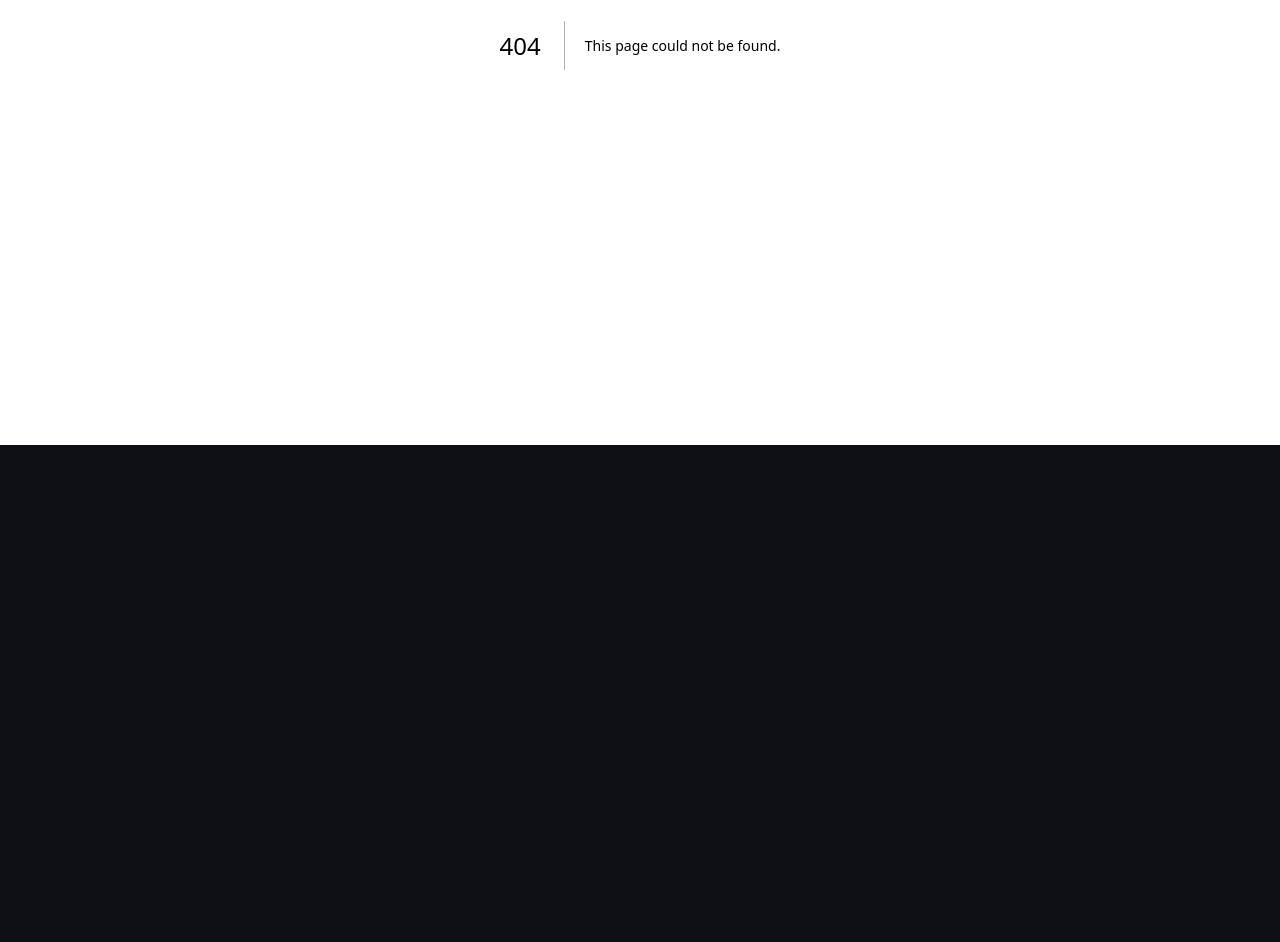
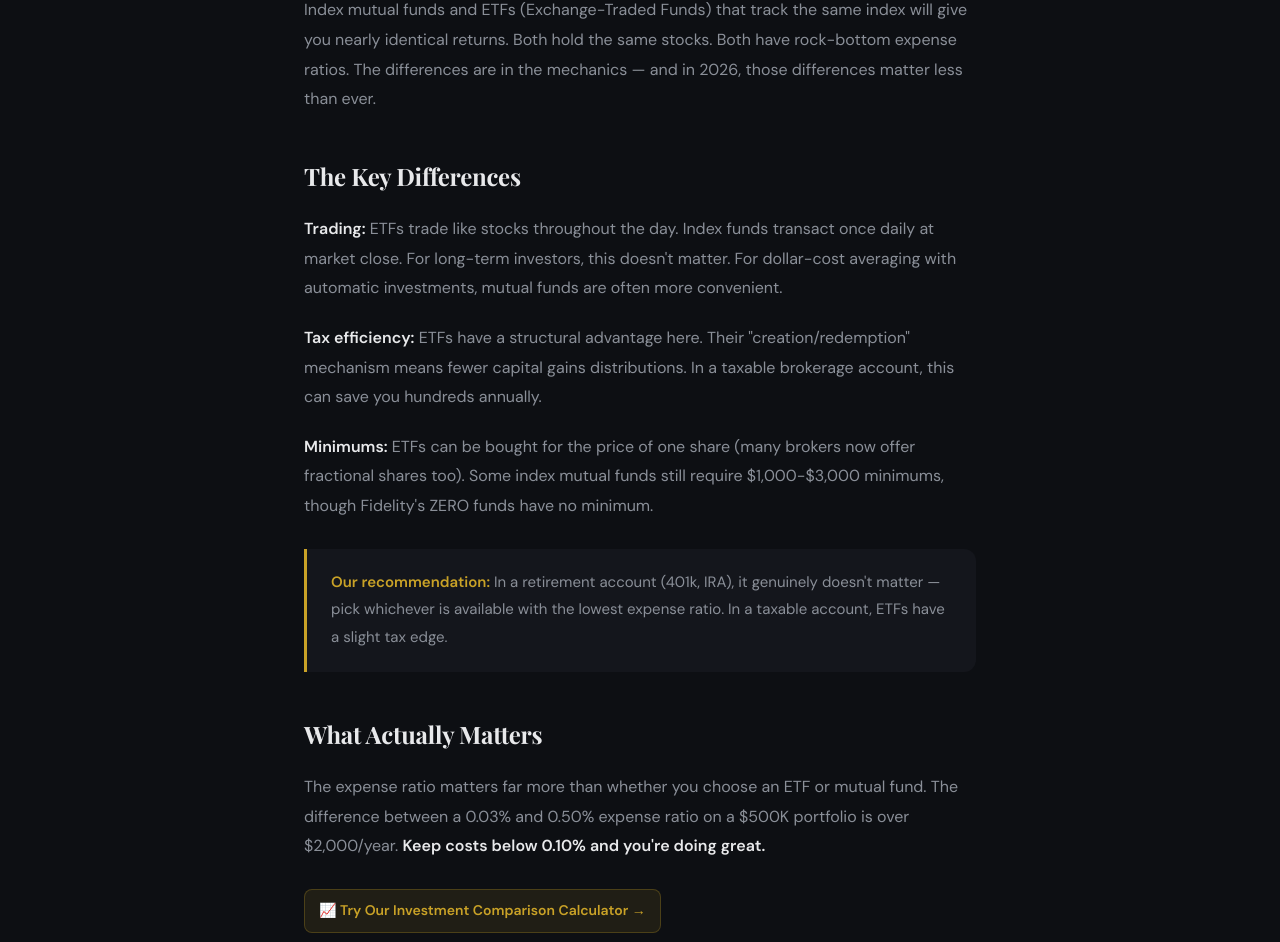
Before and after one commit to zackatlas/pulsafi, a Next.js app: page /resources/index-funds-vs-etfs-2026 in a window 1280 px wide. Before the commit this address had no page. Shown: the part 355-1297 px from the top of the page. Before the commit the page ends 800 px from the top, so only its background shows below. Built offline with nearby package versions, Linux system fonts and the light colour scheme.

Commit message:
Create page.js

```diff
--- /dev/null
+++ b/app/resources/index-funds-vs-etfs-2026/page.js
@@ -0,0 +1,17 @@
+import ArticleLayout from "../ArticleLayout";
+export default function Article() {
+  return (
+    <ArticleLayout title="Index Funds vs. ETFs in 2026: The Differences That Matter" category="Investing" date="Feb 3, 2026" readTime="5 min">
+      <h2>They're More Similar Than Different</h2>
+      <p>Index mutual funds and ETFs (Exchange-Traded Funds) that track the same index will give you nearly identical returns. Both hold the same stocks. Both have rock-bottom expense ratios. The differences are in the mechanics — and in 2026, those differences matter less than ever.</p>
+      <h2>The Key Differences</h2>
+      <p><strong>Trading:</strong> ETFs trade like stocks throughout the day. Index funds transact once daily at market close. For long-term investors, this doesn't matter. For dollar-cost averaging with automatic investments, mutual funds are often more convenient.</p>
+      <p><strong>Tax efficiency:</strong> ETFs have a structural advantage here. Their "creation/redemption" mechanism means fewer capital gains distributions. In a taxable brokerage account, this can save you hundreds annually.</p>
+      <p><strong>Minimums:</strong> ETFs can be bought for the price of one share (many brokers now offer fractional shares too). Some index mutual funds still require $1,000-$3,000 minimums, though Fidelity's ZERO funds have no minimum.</p>
+      <div className="callout"><strong>Our recommendation:</strong> In a retirement account (401k, IRA), it genuinely doesn't matter — pick whichever is available with the lowest expense ratio. In a taxable account, ETFs have a slight tax edge.</div>
+      <h2>What Actually Matters</h2>
+      <p>The expense ratio matters far more than whether you choose an ETF or mutual fund. The difference between a 0.03% and 0.50% expense ratio on a $500K portfolio is over $2,000/year. <strong>Keep costs below 0.10% and you're doing great.</strong></p>
+      <a href="/tools/investment-comparison" className="tool-link">📈 Try Our Investment Comparison Calculator →</a>
+    </ArticleLayout>
+  );
+}
```
